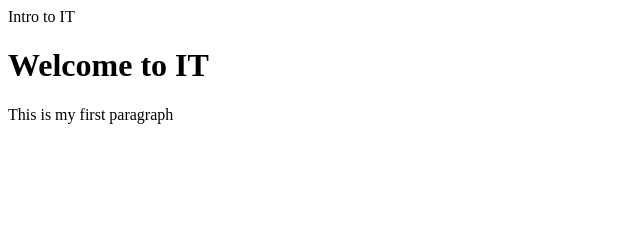
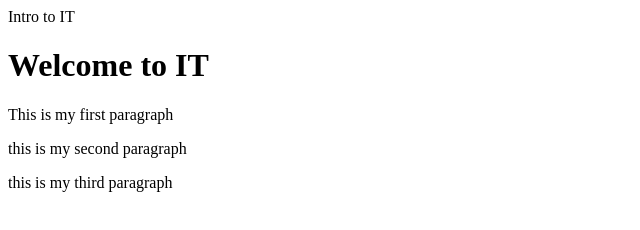
Before and after one commit to locoioioi/webd, a plain HTML site: page index.html in a window 1280 px wide. Shown: the whole page, without its empty margins (0-640 px from the left). Drawn offline with Linux system fonts and the light colour scheme.

Commit message:
second commmit

```diff
--- a/index.html
+++ b/index.html
@@ -5,5 +5,7 @@
     <body>
         <h1>Welcome to IT</h1>
         <p>This is my first paragraph</p>
+        <p>this is my second paragraph</p>
+        <p>this is my third paragraph</p>
     </body>
 </html>
```
